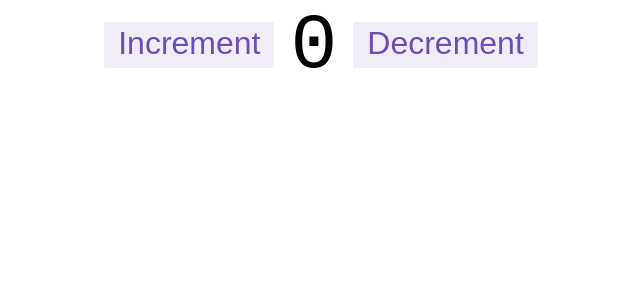
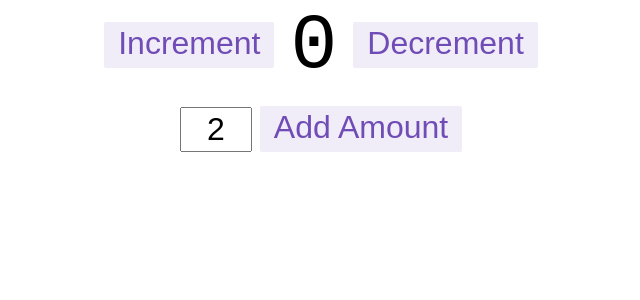
Before and after one commit to jeanbarcellos/reactjs.redux-toolkit.tutorial, a React (Create React App) app: page / in a window 1280 px wide. Shown: the top 300 px of the page, without its empty margins (319-959 px from the left). Built offline with nearby package versions, Linux system fonts and the light colour scheme.

Commit message:
Add action incrementByAmount

```diff
--- a/src/features/counter/Counter.js
+++ b/src/features/counter/Counter.js
@@ -1,11 +1,13 @@
 import React, { useState } from 'react'
 import { useDispatch, useSelector } from 'react-redux'
-import { increment, decrement } from './counterSlice'
+import { increment, decrement, incrementByAmount } from './counterSlice'
 import styles from './Counter.module.css'
 
 export const Counter = () => {
   const count = useSelector(state => state.counter.value)
   const dispatch = useDispatch()
+
+  const [incrementAmount, setIncrementAmount] = useState('2')
 
   return (
     <div>
@@ -28,6 +30,23 @@ export const Counter = () => {
           Decrement
         </button>
       </div>
+
+      <div className={styles.row}>
+        <input
+          className={styles.textbox}
+          aria-label='Set increment amount'
+          value={incrementAmount}
+          onChange={e => setIncrementAmount(e.target.value)}
+        />
+        <button
+          className={styles.button}
+          onClick={() =>
+            dispatch(incrementByAmount(Number(incrementAmount) || 0))
+          }
+        >
+          Add Amount
+        </button>
+      </div>
     </div>
   )
 }
```
